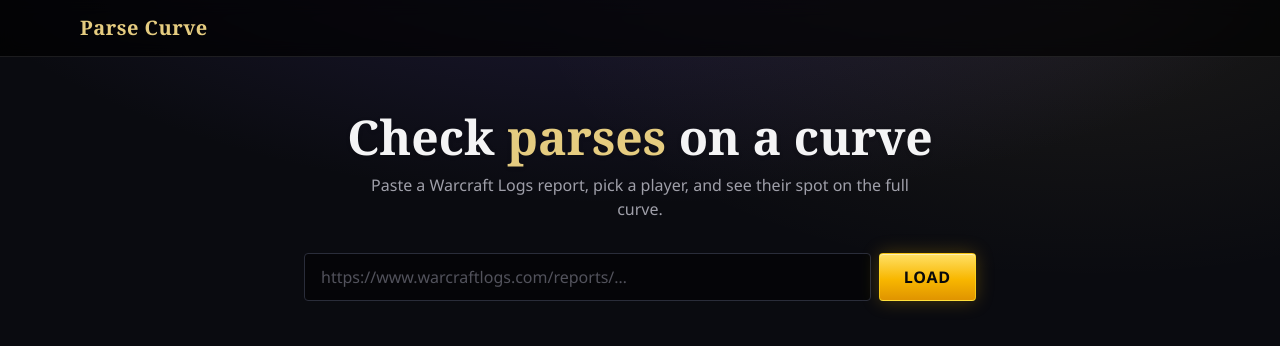
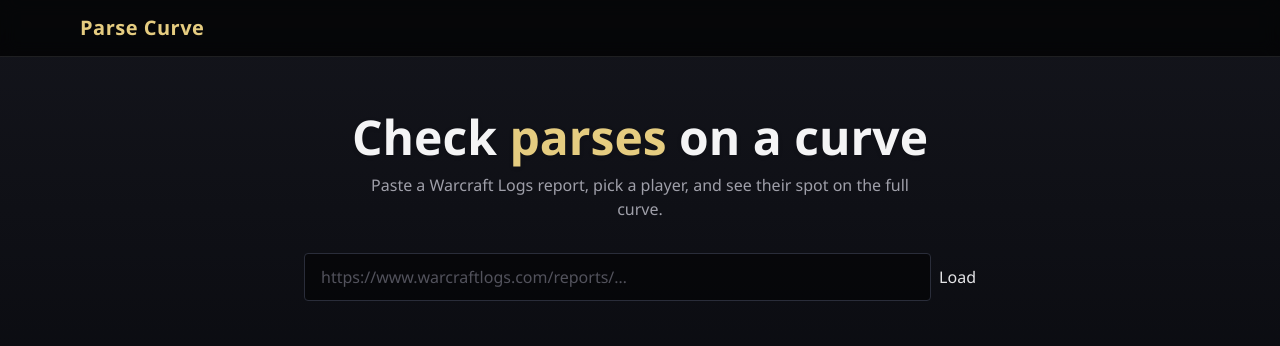
Before and after one commit to mkohnle/wcl-parse-curve, a website built with Vite: page src/client/index.html in a window 1280 px wide. Built offline with nearby package versions, Linux system fonts and the light colour scheme; no server answers.

Commit message:
Switch to the Barlow font and drop the glow effects

```diff
--- a/package.json
+++ b/package.json
@@ -1,5 +1,5 @@
 {
-  "name": "wcl-parse-curve",
+  "name": "logscope",
   "version": "0.1.0",
   "private": true,
   "description": "Compare a Warcraft Logs parse against the full ranking distribution for its spec",
@@ -26,7 +26,7 @@
   },
   "devDependencies": {
     "@biomejs/biome": "^2.5.15",
-    "@fontsource/cinzel": "^5.3.0",
+    "@fontsource/barlow": "^5.3.0",
     "@tailwindcss/vite": "^4.3.3",
     "@types/express": "^5.0.6",
     "@types/node": "^24.19.1",
--- a/src/client/style.css
+++ b/src/client/style.css
@@ -1,10 +1,12 @@
 @import "tailwindcss" source(".");
-@import "@fontsource/cinzel/600.css";
-@import "@fontsource/cinzel/700.css";
+@import "@fontsource/barlow/400.css";
+@import "@fontsource/barlow/500.css";
+@import "@fontsource/barlow/600.css";
+@import "@fontsource/barlow/700.css";
 
 @theme {
-  --font-display: "Cinzel", Georgia, serif;
-  --font-sans: "Segoe UI", system-ui, -apple-system, sans-serif;
+  --font-display: "Barlow", "Segoe UI", system-ui, sans-serif;
+  --font-sans: "Barlow", "Segoe UI", system-ui, sans-serif;
 
   --color-ink: #0a0b10;
   --color-panel: #14151c;
@@ -16,10 +18,7 @@
 
 @layer base {
   body {
-    background:
-      radial-gradient(1100px 520px at 50% -160px, rgb(88 70 160 / 0.35), transparent 70%),
-      radial-gradient(800px 400px at 85% 0, rgb(229 204 128 / 0.08), transparent 70%), var(--color-ink);
-    background-attachment: fixed;
+    background: linear-gradient(180deg, #14151c 0, var(--color-ink) 420px);
   }
   /* Tailwind v4 resets buttons to the default cursor */
   button:not(:disabled) {
@@ -34,19 +33,6 @@
   .label {
     @apply text-[11px] font-bold uppercase tracking-[0.14em] text-zinc-500;
   }
-  .btn-wow {
-    @apply cursor-pointer rounded-sm border border-yellow-300/60 px-6 font-bold uppercase tracking-wider text-zinc-950 transition;
-    background: linear-gradient(180deg, #ffe066 0%, #f8b700 55%, #e09400 100%);
-    box-shadow:
-      inset 0 1px 0 rgb(255 255 255 / 0.5),
-      0 0 18px rgb(248 183 0 / 0.25);
-  }
-  .btn-wow:hover {
-    filter: brightness(1.08);
-  }
-  .btn-wow:disabled {
-    @apply cursor-wait opacity-60;
-  }
   .icon {
     @apply shrink-0 rounded border border-black/60 bg-panel-2 object-cover;
   }
```
Also changed, not shown: pnpm-lock.yaml.
